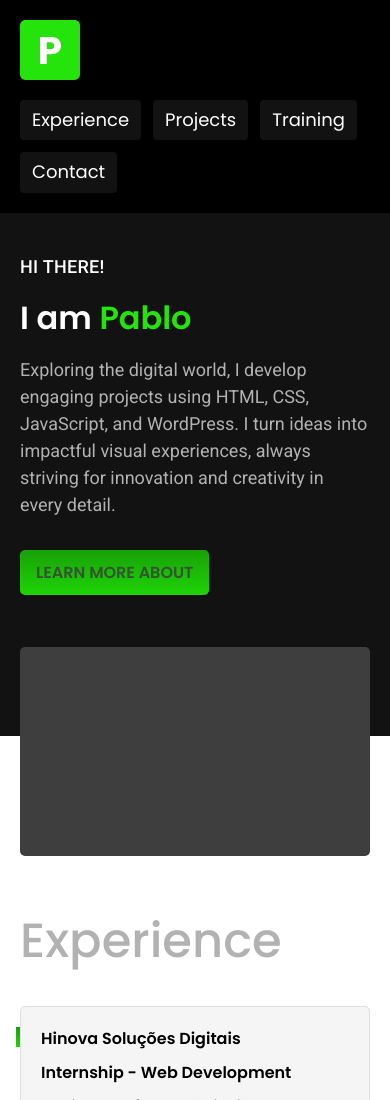
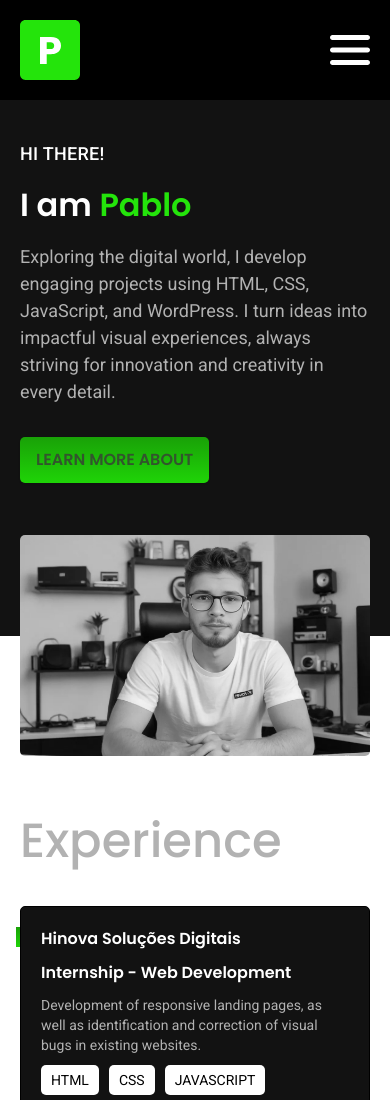
Before and after one commit to Pegasis12/Portfolio-2024, a plain HTML site: page index.html in a window 390 px wide. Shown: the top 1100 px of the page. Drawn offline with Linux system fonts and the light colour scheme.

Commit message:
detalhes

```diff
--- a/css/global/header.css
+++ b/css/global/header.css
@@ -48,37 +48,21 @@
   width: 100%;
 }
 
+/* meun */
+.menu-ab{
+  display: none;
+}
+
 @media (max-width: 800px){
+  .menu-ab{
+    display: block;
+  }
+
   .header{
     background: var(--cor-12);
   }
 
-  /* tirando o after */
-  .header-menu a::after{
+  .header-menu{
     display: none;
   }
-
-  .header-menu a{
-    background: var(--cor-11);
-    padding: 12px 16px;
-    border-radius: 4px;
-  }
-
-  .header-menu a:hover{
-    background: var(--cor-10);
-  }
-
-  .header-menu{
-    gap: 20PX;
-  }
 }
-
-@media (max-width: 400px){
-  .header-menu{
-    gap: 12PX;
-  }
-
-  .header-menu a{
-    padding: 8px 12px;
-  }
-}
--- a/css/home/curso.css
+++ b/css/home/curso.css
@@ -7,7 +7,8 @@
 }
 
 .curso-formacao {
-  background: var(--cor-12);
+  background: var(--cor-11);
+  border: solid 1px #000000;
   padding: 20px;
   border-radius: 5px;
   position: relative;
@@ -32,7 +33,7 @@
   background: linear-gradient(#19A107, #1FD407);
   position: absolute;
   top: 20px;
-  left: -4px;
+  left: -5px;
 }
 
 .curso-feitos {
--- a/css/home/experiencia.css
+++ b/css/home/experiencia.css
@@ -15,6 +15,11 @@
   border-radius: 5px;
   margin-bottom: 20px;
   position: relative;
+}
+
+.experiencia .empresa:first-child{
+  background: var(--cor-11);
+  border-color: var(--cor-12);
 }
 
 .empresa-ano {
--- a/index.html
+++ b/index.html
@@ -32,6 +32,10 @@
           <li><a href="#contato">Contact</a></li>
         </ul>
       </nav>
+
+      <div class="menu-ab">
+        <img src="./img/icones/menu.svg" alt="">
+      </div>
     </div>
   </header>
 
@@ -48,7 +52,7 @@
       </div> -->
       <picture>
         <!-- substitui a imagem quando chegar em 800 px -->
-        <source media="(max-width: 800px)" srcset="./img/perfilcel.jpg">
+        <source media="(max-width: 800px)" srcset="./img/perfilcelular.jpg">
         <img src="./img/perfil.jpg" alt="foto-pablo" width="2632" height="3276">
       </picture>
     </div>
@@ -59,9 +63,9 @@
     <div>
       <div class="empresa">
         <span class="empresa-ano font-2-xs cor-5">Current</span>
-        <h3 class="font-1-mb">Hinova Soluções Digitais</h3>
-        <span class="font-1-mb">Internship - Web Development</span>
-        <p class="font-2-xs cor-8">Development of responsive landing pages, as well as identification and correction of visual bugs in existing websites.</p>
+        <h3 class="font-1-mb cor-0">Hinova Soluções Digitais</h3>
+        <span class="font-1-mb cor-0">Internship - Web Development</span>
+        <p class="font-2-xs cor-5">Development of responsive landing pages, as well as identification and correction of visual bugs in existing websites.</p>
         <ul class="empresa-habilidades font-2-xs">
           <li>HTML</li>
           <li>CSS</li>
```
Also changed, not shown: img/icones/menu.svg (added), img/perfilcel.jpg (deleted), img/perfilcelular.jpg (added).
